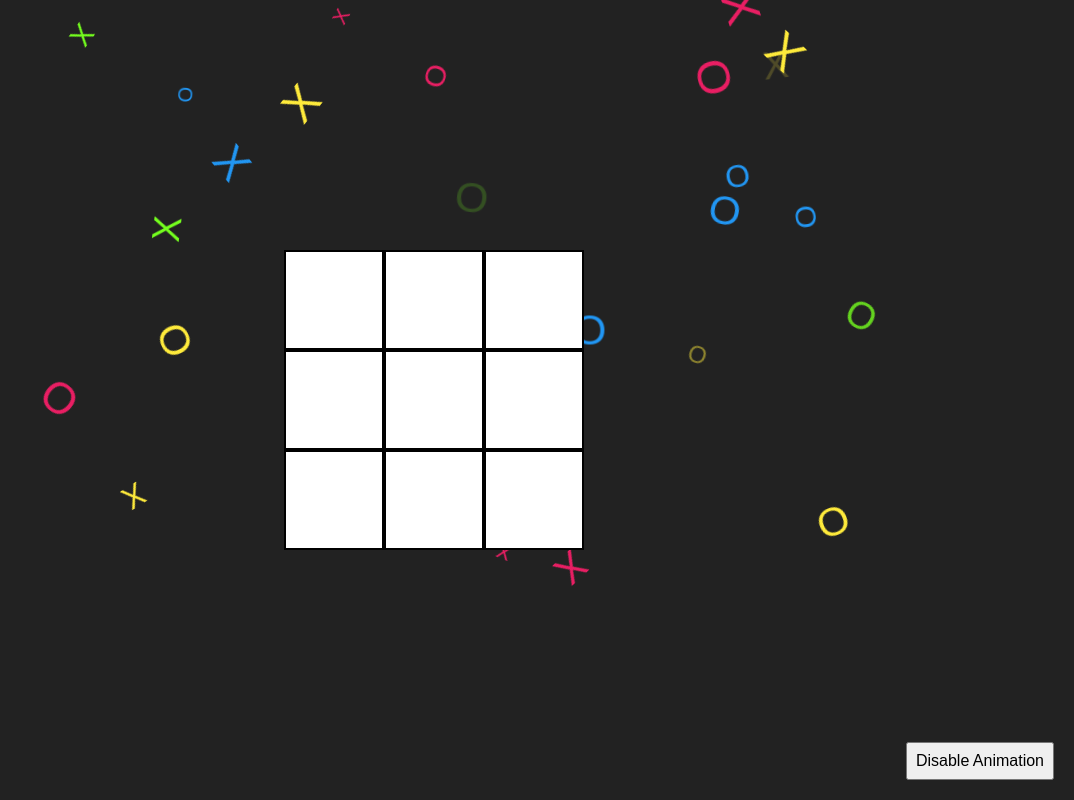
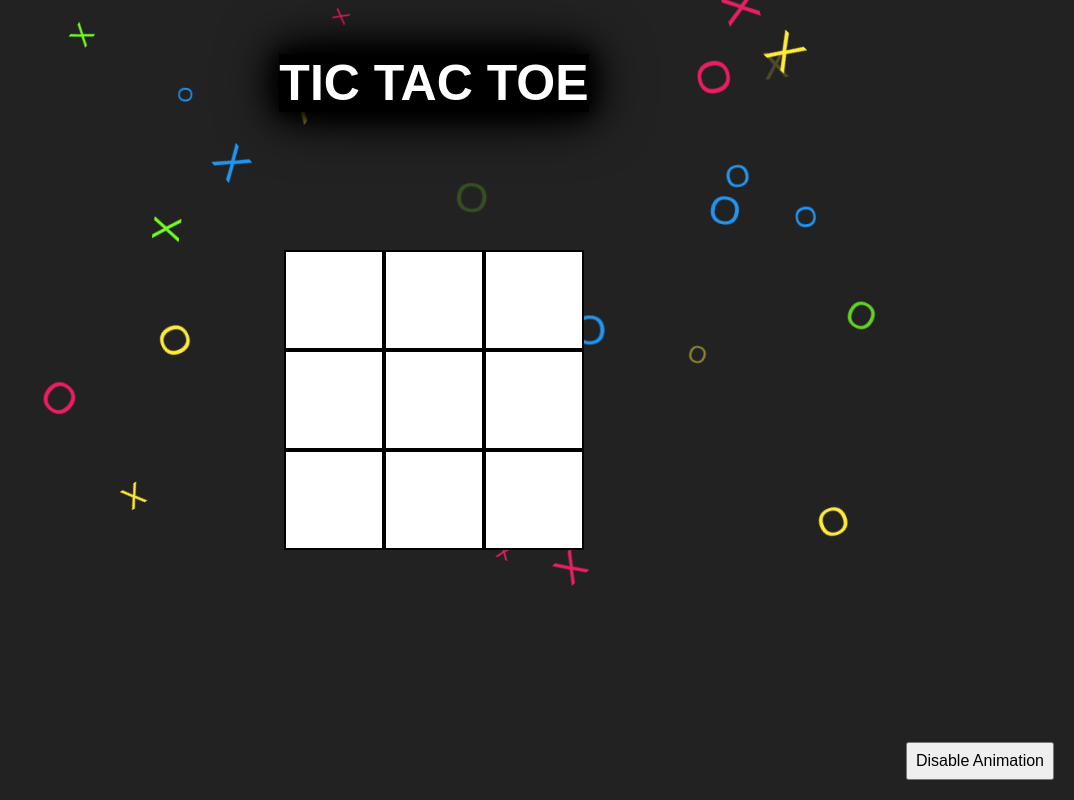
Before and after one commit to prelimportfolio47621/TicTacToe, a plain HTML site: page index.html in a window 1280 px wide. Shown: the whole page, without its empty margins (206-1280 px from the left). Drawn offline with Linux system fonts and the light colour scheme.

Commit message:
Add title heading

```diff
--- a/index.html
+++ b/index.html
@@ -10,6 +10,7 @@
     </head>
     <body>
         <main class="main">
+            <h1 class="title-heading">Tic Tac Toe</h1>
             <section class="board" id="board">
                 <div class="cell" data-cell></div>
                 <div class="cell" data-cell></div>
--- a/styles.css
+++ b/styles.css
@@ -21,6 +21,20 @@ main {
     height: 100vh;
     width: 100%;
     position: relative;
+}
+
+.title-heading {
+    background: #000;
+    box-shadow: 0 0 15px #000,
+                0 0 30px #000,
+                0 0 45px #000,
+                0 0 60px #000;
+    position: absolute;
+    top: 20px;
+    color: #fff;
+    font-size: 50px;
+    text-transform: uppercase;
+    z-index: 3
 }
 
 .letter {
```
